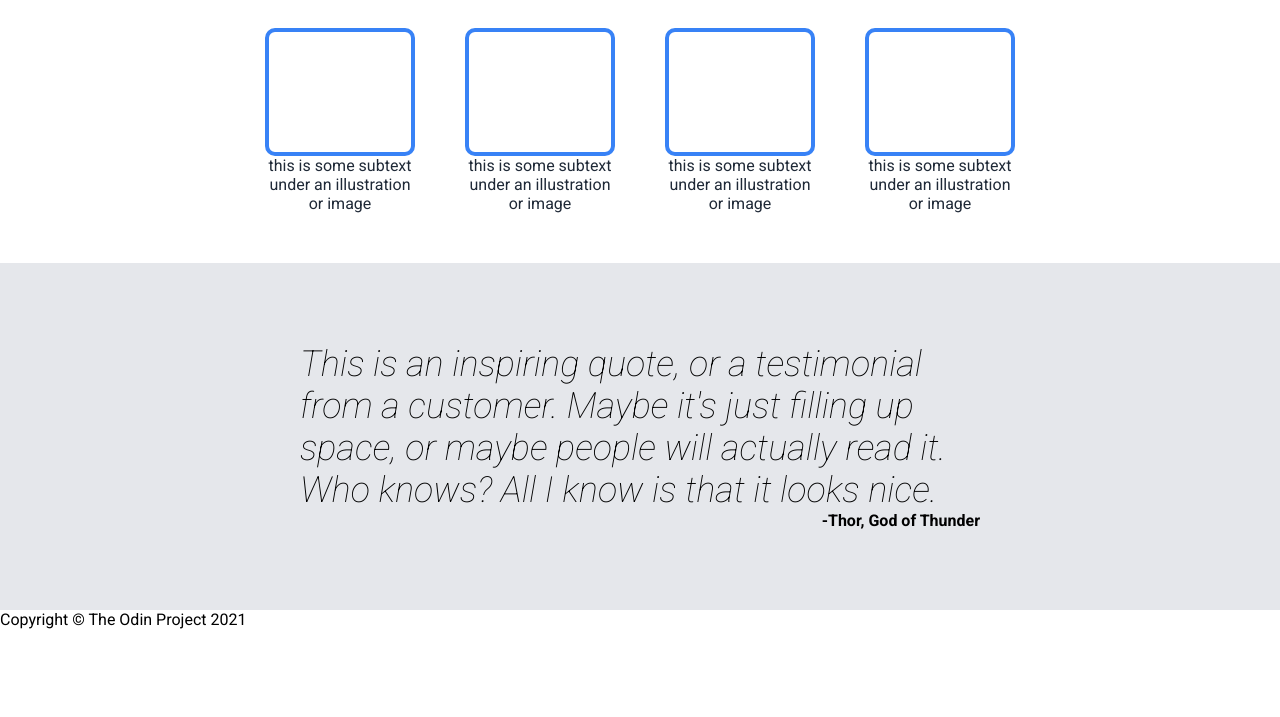
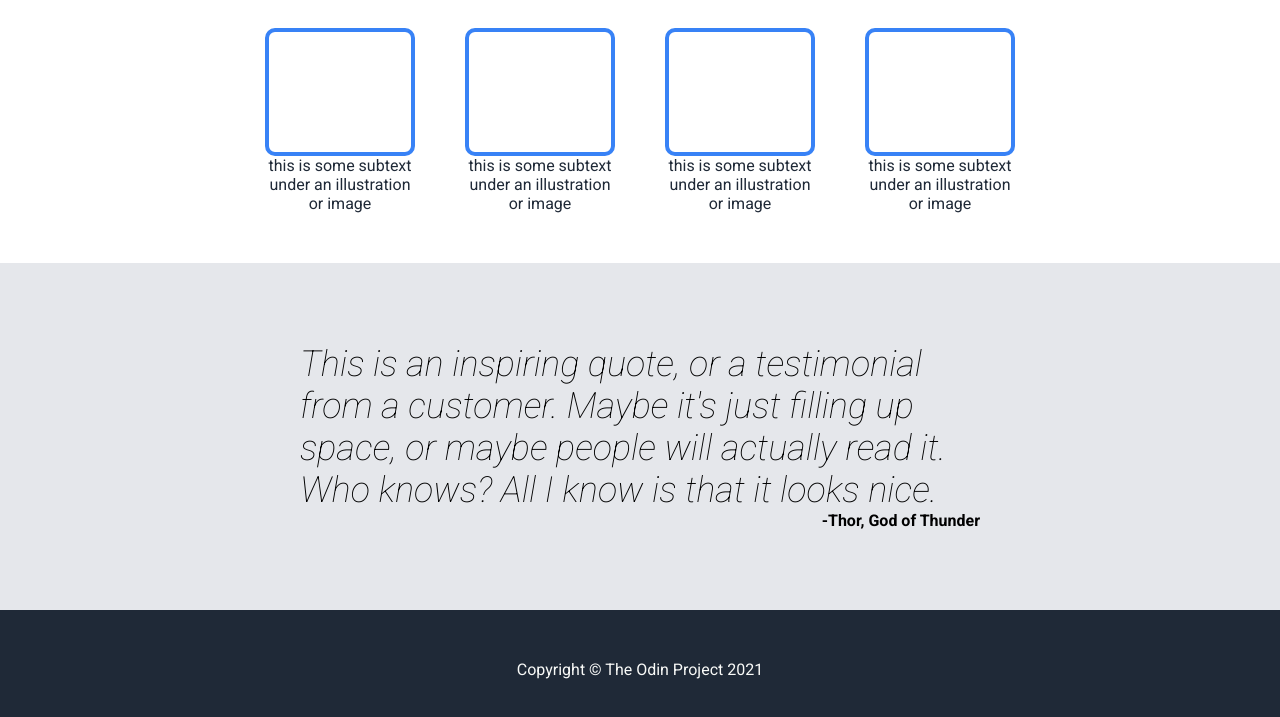
Before and after one commit to Hannahf248/landing-page, a plain HTML site: page index.html in a window 1280 px wide. Shown: the part 504-1221 px from the top of the page. Before the commit the page ends 1133 px from the top, so only its background shows below. Drawn offline with Linux system fonts and the light colour scheme.

Commit message:
style footer

```diff
--- a/style.css
+++ b/style.css
@@ -117,3 +117,12 @@ padding: 80px 300px;
     font-weight: bold;
     text-align: right;
 }
+
+.footer {
+display: flex;
+justify-content: center;
+align-content: center;
+padding: 50px;
+background-color: #1F2937;
+color: #f9faf8;
+}
```
